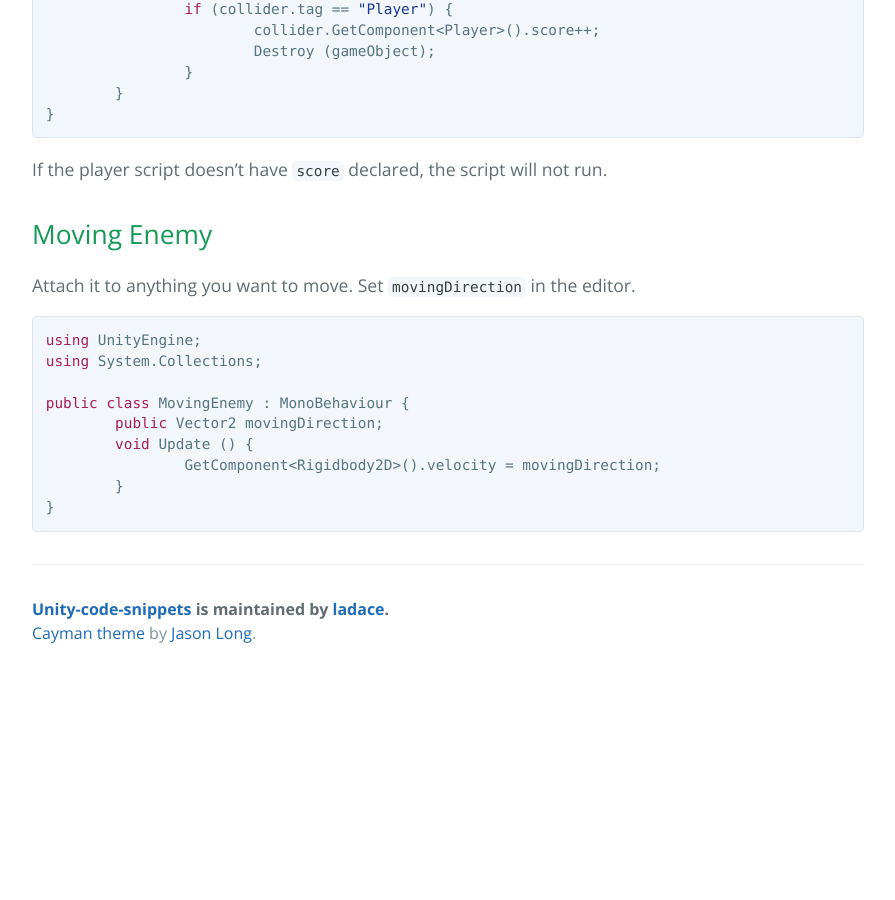
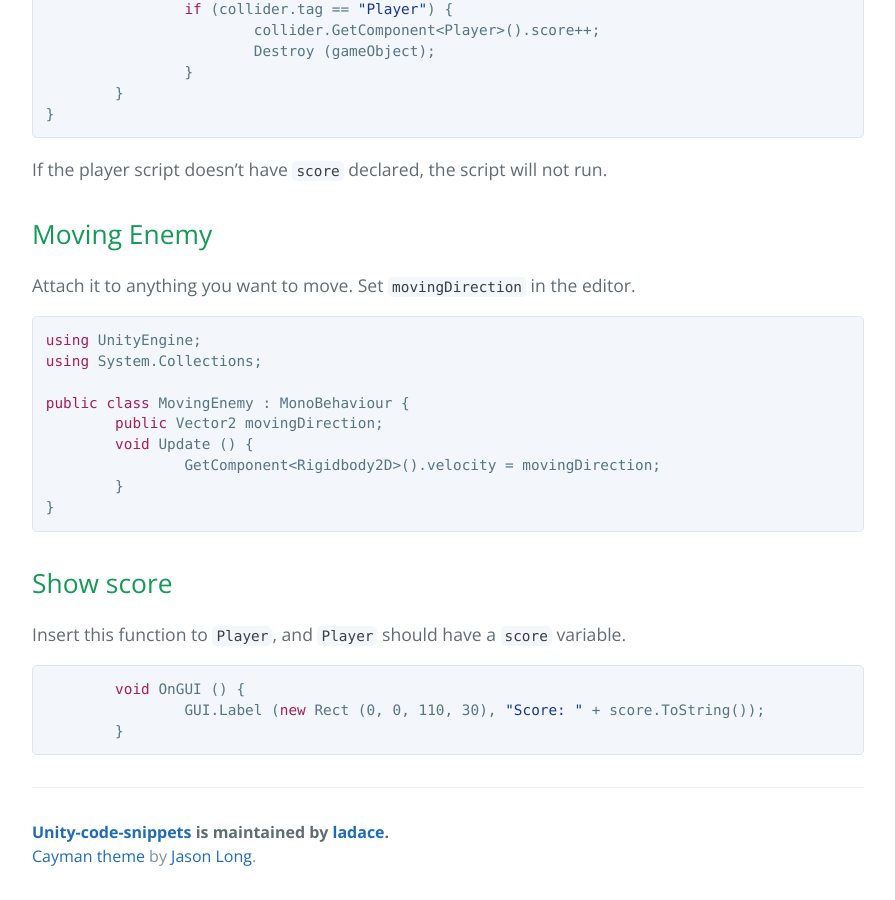
Before and after one commit to ladace/unity-code-snippets, a Jekyll site: the page built from platformer.md, in a window 1280 px wide and 900 px high, scrolled down 2579 px. Shown: the whole window, without its empty margins (192-1087 px from the left). Built offline with Jekyll 4.4.1, drawn with Linux system fonts in a browser that asks for light colours; Markdown is read by kramdown in place of the engine named in the settings; before the commit the page ends 3256 px from its top, so only the background shows below that.

Commit message:
Update platformer.md

````diff
--- a/platformer.md
+++ b/platformer.md
@@ -119,3 +119,13 @@ public class MovingEnemy : MonoBehaviour {
 	}
 }
 ```
+
+## Show score
+
+Insert this function to `Player`, and `Player` should have a `score` variable.
+
+```csharp
+	void OnGUI () {
+		GUI.Label (new Rect (0, 0, 110, 30), "Score: " + score.ToString());
+	}
+```
````
